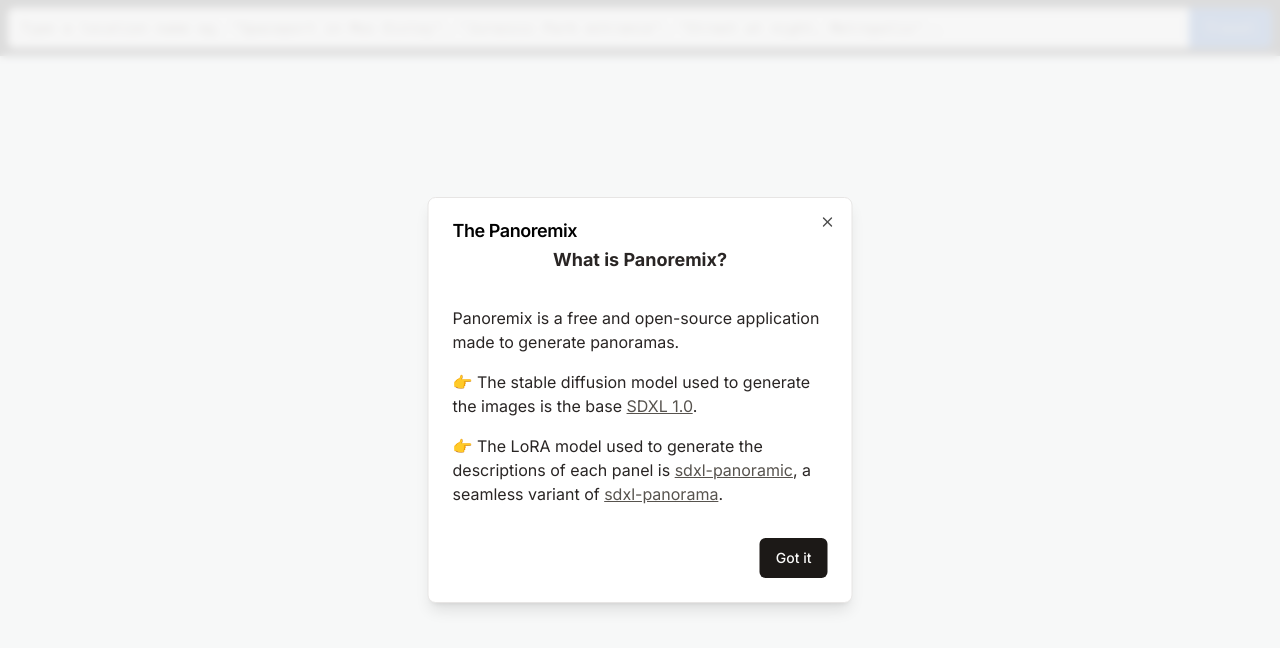
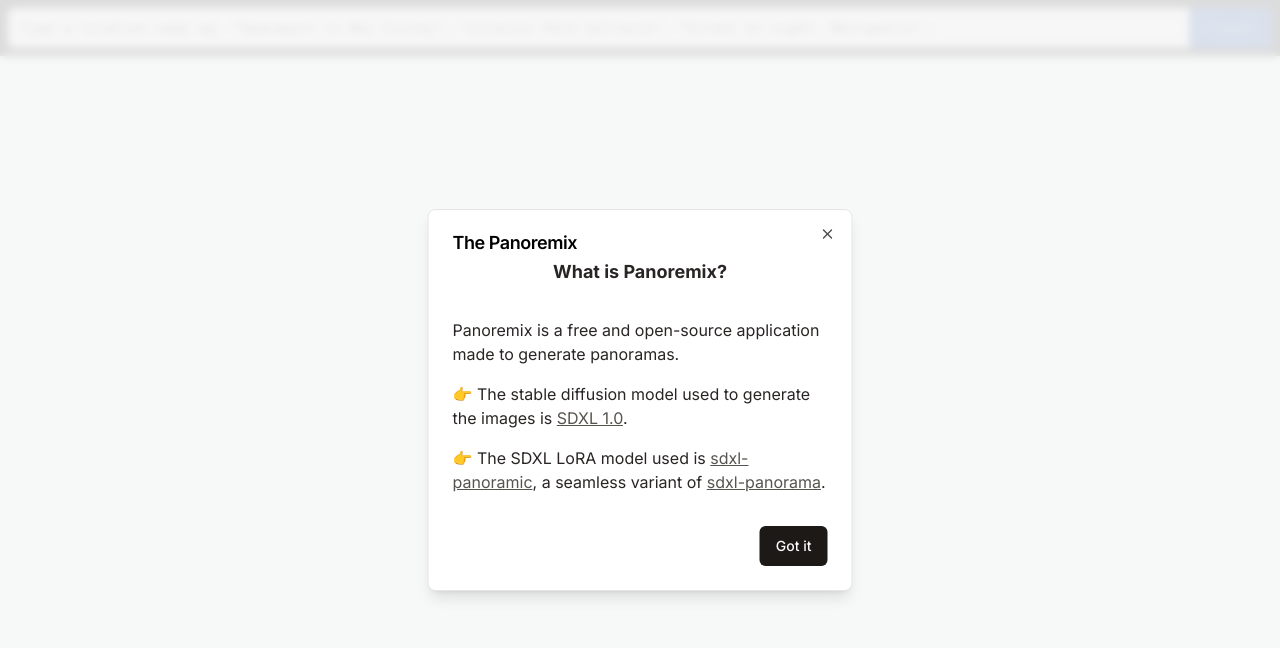
Before and after one commit to jbilcke-hf/text-to-panorama, a Next.js app: page / in a window 1280 px wide. Both pictures are taken after a click on the button "About this project". Shown: the top 648 px of the page. Built offline with nearby package versions, Linux system fonts and the light colour scheme.

Commit message:
clarify the model

```diff
--- a/src/app/interface/about/index.tsx
+++ b/src/app/interface/about/index.tsx
@@ -25,10 +25,10 @@
             Panoremix is a free and open-source application made to generate panoramas.
          </p>
          <p>
-         👉 The stable diffusion model used to generate the images is the base <a className="text-stone-600 underline" href="https://huggingface.co/stabilityai/stable-diffusion-xl-base-1.0" target="_blank">SDXL 1.0</a>.
+         👉 The stable diffusion model used to generate the images is <a className="text-stone-600 underline" href="https://huggingface.co/stabilityai/stable-diffusion-xl-base-1.0" target="_blank">SDXL 1.0</a>.
         </p>
          <p>
-         👉 The LoRA model used to generate the descriptions of each panel is <a className="text-stone-600 underline" href="https://replicate.com/lucataco/sdxl-panoramic" target="_blank">sdxl-panoramic</a>, a seamless variant of <a className="text-stone-600 underline" href="https://replicate.com/jbilcke/sdxl-panorama" target="_blank">sdxl-panorama</a>.
+         👉 The SDXL LoRA model used is <a className="text-stone-600 underline" href="https://replicate.com/lucataco/sdxl-panoramic" target="_blank">sdxl-panoramic</a>, a seamless variant of <a className="text-stone-600 underline" href="https://replicate.com/jbilcke/sdxl-panorama" target="_blank">sdxl-panorama</a>.
          </p>
         </div>
         <DialogFooter>
```
